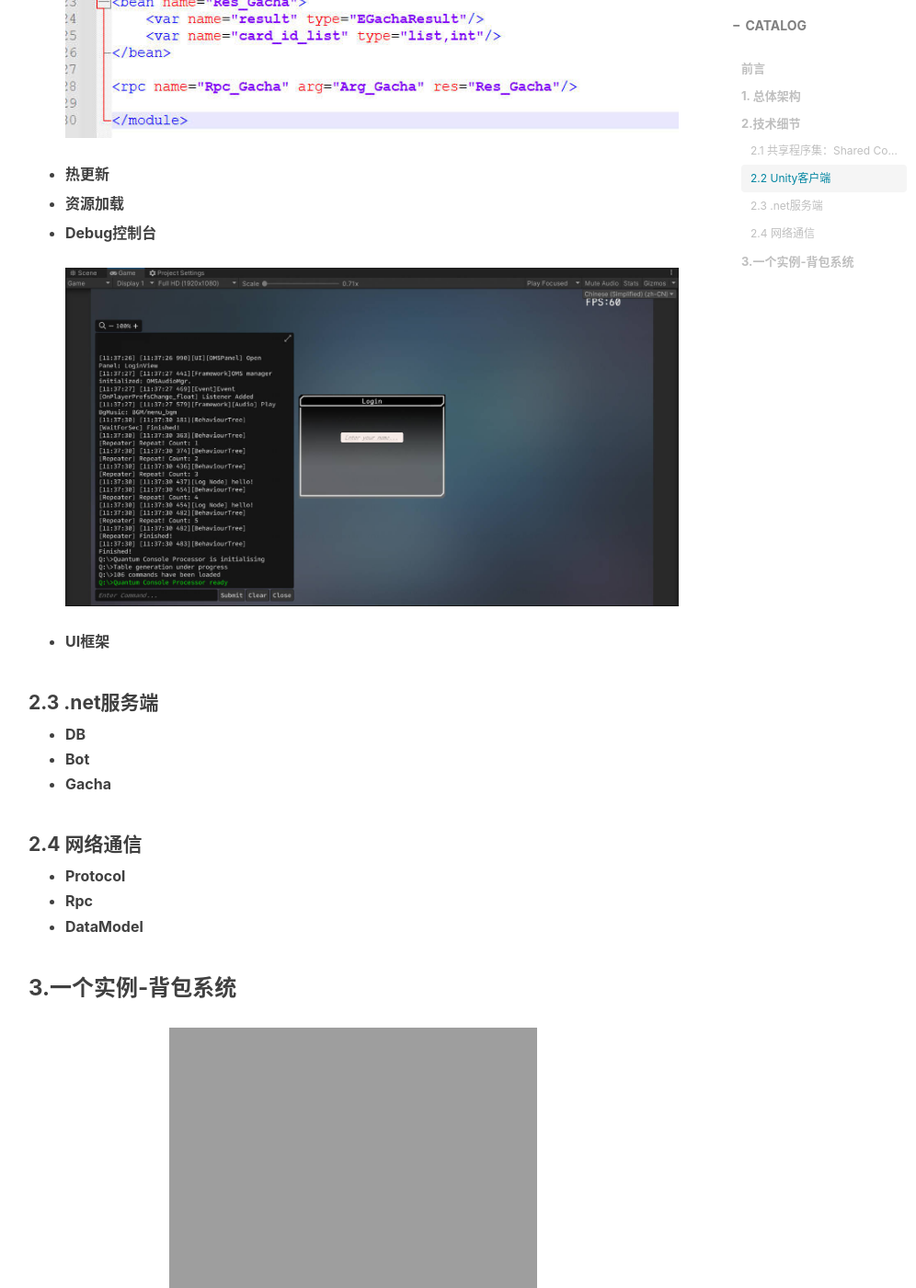
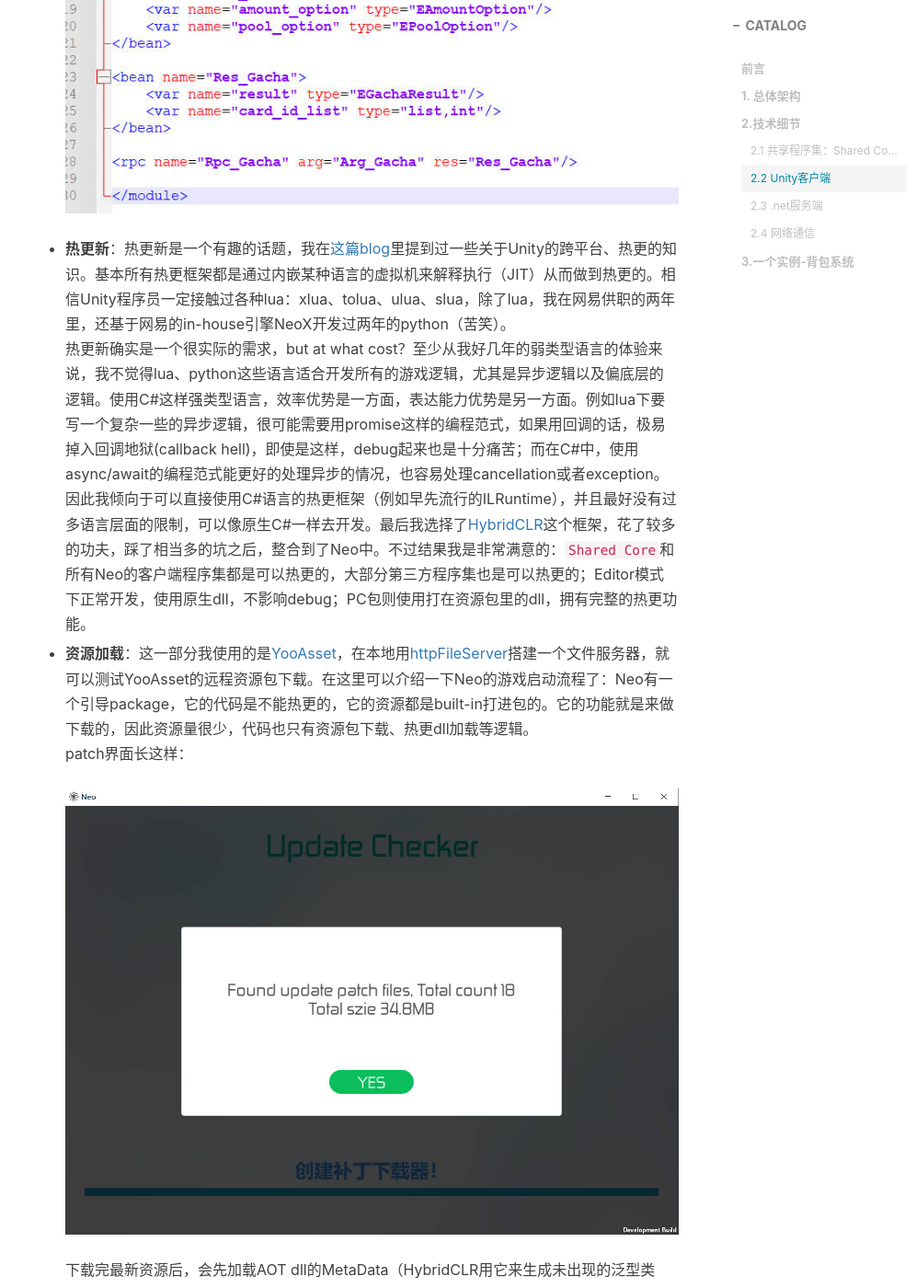
Before and after one commit to JohnYoung404/JohnYoung404.github.io, a Jekyll site: the page built from _posts/2023-11-20-Introduction to Neo.md, in a window 1280 px wide and 1400 px high, scrolled down 6136 px. Shown: the whole window at 92% size, without its empty margins (234-1230 px from the left). Built offline with Jekyll 4.4.1, drawn with Linux system fonts in a browser that asks for light colours; nearby versions of some CDN libraries; comment, search, counter and statistics services are not loaded; some of the changed text lies outside the part shown.

Commit message:
update Neo

```diff
--- a/_posts/2023-11-20-Introduction to Neo.md
+++ b/_posts/2023-11-20-Introduction to Neo.md
@@ -73,21 +73,29 @@ Neo是我这两三年来的一个兴趣项目，我的初衷是在这个项目
 
 #### 2.2 Unity客户端
 
-客户端部分我想主要介绍一下Neo对于客户端基础设施（例如导表、热更新etc）的技术路线。
+对于Unity客户端开发，我偏好以package的形式去开发各个模块，这样模块化的处理其实也是一种解耦，大大增加了代码复用的可能性。这一章节，我将主要介绍一下Neo对于客户端基础设施（例如导表、热更新etc）的技术选型。注意，虽然这些第三方的项目都挺优秀，但并不适合即插即用。为了适配Neo的程序集划分以及目录结构，我花了一些工夫去写一些工具脚本，以及调整了目录结构。
 
-* **配置工具**：配置工具我选用的是[luban导表工具](https://github.com/focus-creative-games/luban)，它的功能完善：支持多种编程语言，支持本地化，支持多种导出格式，支持枚举、结构体定义。在Neo中，不仅仅使用luban导出配置表，也使用它导出协议。
+* **配置工具**：配置工具我选用的是[luban导表工具](https://github.com/focus-creative-games/luban)，它的功能完善：支持多种编程语言，支持本地化，支持多种导出格式，支持枚举、结构体定义。在Neo中，不仅仅使用luban导出配置表，也使用它导出协议。<br/>
 例如Neo中装备的定义如下，其中枚举类型使用了中文别名，导出后会是枚举值：
 ![](https://johnyoung404.github.io/img/Neo/config.jpg)
 再比如Neo中，抽卡协议的定义如下，定义了一个Rpc，以及其arguments和return的结构：
 ![](https://johnyoung404.github.io/img/Neo/gacha.jpg)
-* **热更新**
 
-* **资源加载**
+* **热更新**：热更新是一个有趣的话题，我在[这篇blog](https://johnyoung404.github.io/2020/11/17/Unity%E8%B7%A8%E5%B9%B3%E5%8F%B0/)里提到过一些关于Unity的跨平台、热更的知识。基本所有热更框架都是通过内嵌某种语言的虚拟机来解释执行（JIT）从而做到热更的。相信Unity程序员一定接触过各种lua：xlua、tolua、ulua、slua，除了lua，我在网易供职的两年里，还基于网易的in-house引擎NeoX开发过两年的python（苦笑）。<br/>
+热更新确实是一个很实际的需求，but at what cost？至少从我好几年的弱类型语言的体验来说，我不觉得lua、python这些语言适合开发所有的游戏逻辑，尤其是异步逻辑以及偏底层的逻辑。使用C#这样强类型语言，效率优势是一方面，表达能力优势是另一方面。例如lua下要写一个复杂一些的异步逻辑，很可能需要用promise这样的编程范式，如果用回调的话，极易掉入回调地狱(callback hell)，即使是这样，debug起来也是十分痛苦；而在C#中，使用async/await的编程范式能更好的处理异步的情况，也容易处理cancellation或者exception。<br/>
+因此我倾向于可以直接使用C#语言的热更框架（例如早先流行的ILRuntime），并且最好没有过多语言层面的限制，可以像原生C#一样去开发。最后我选择了[HybridCLR](https://github.com/focus-creative-games/hybridclr)这个框架，花了较多的功夫，踩了相当多的坑之后，整合到了Neo中。不过结果我是非常满意的：`Shared Core`和所有Neo的客户端程序集都是可以热更的，大部分第三方程序集也是可以热更的；Editor模式下正常开发，使用原生dll，不影响debug；PC包则使用打在资源包里的dll，拥有完整的热更功能。
 
-* **Debug控制台**
+* **资源加载**：这一部分我使用的是[YooAsset](https://github.com/tuyoogame/YooAsset)，在本地用[httpFileServer](https://www.rejetto.com/hfs/)搭建一个文件服务器，就可以测试YooAsset的远程资源包下载。在这里可以介绍一下Neo的游戏启动流程了：Neo有一个引导package，它的代码是不能热更的，它的资源都是built-in打进包的。它的功能就是来做下载的，因此资源量很少，代码也只有资源包下载、热更dll加载等逻辑。<br/>
+patch界面长这样：
+![](https://johnyoung404.github.io/img/Neo/update.jpg)
+下载完最新资源后，会先加载AOT dll的MetaData（HybridCLR用它来生成未出现的泛型类型），再加载普通的热更新dll，然后执行其中的入口dll的Entry函数。至此之后，所有的逻辑都是可以热更新的了。
+
+* **Debug控制台**：
 ![](https://johnyoung404.github.io/img/Neo/console.jpg)
 
-* **UI框架**
+* **UI框架**：
+
+* **其他模块**：
 
 #### 2.3 .net服务端
 
```
Also changed, not shown: img/Neo/hotload.png (deleted), img/Neo/update.jpg (added).
